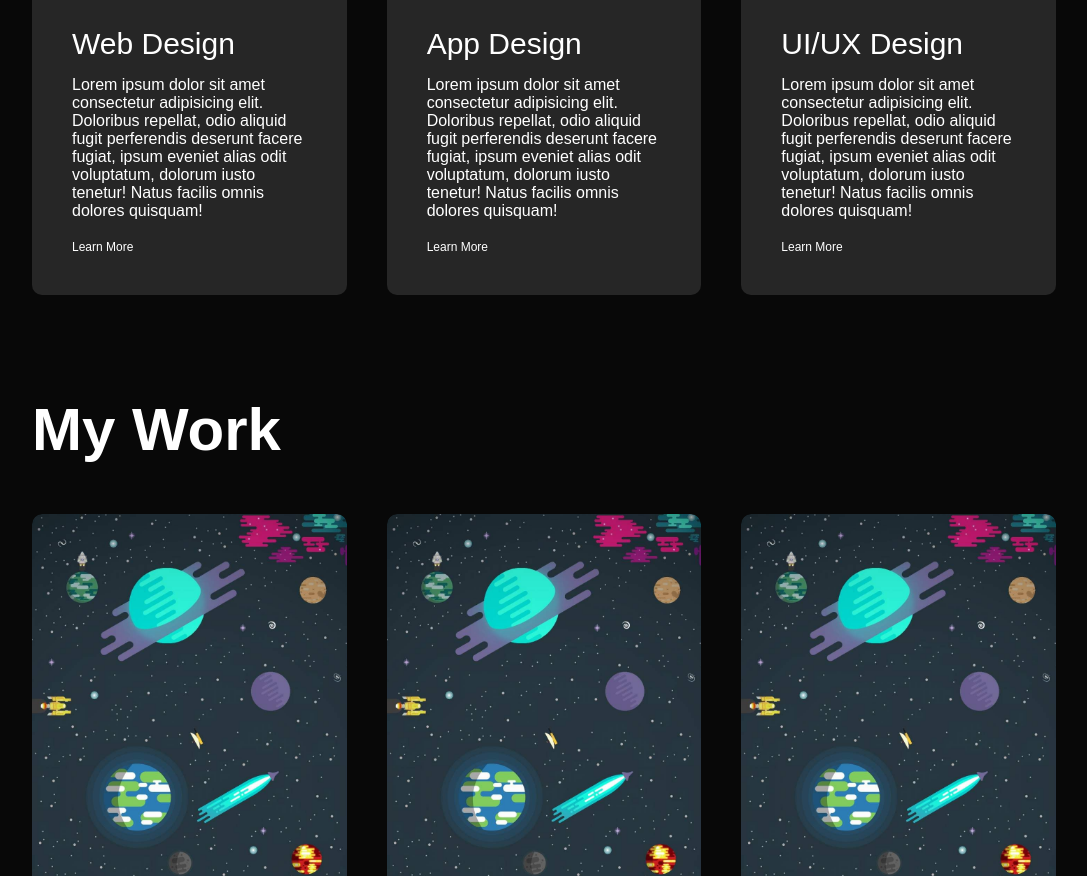
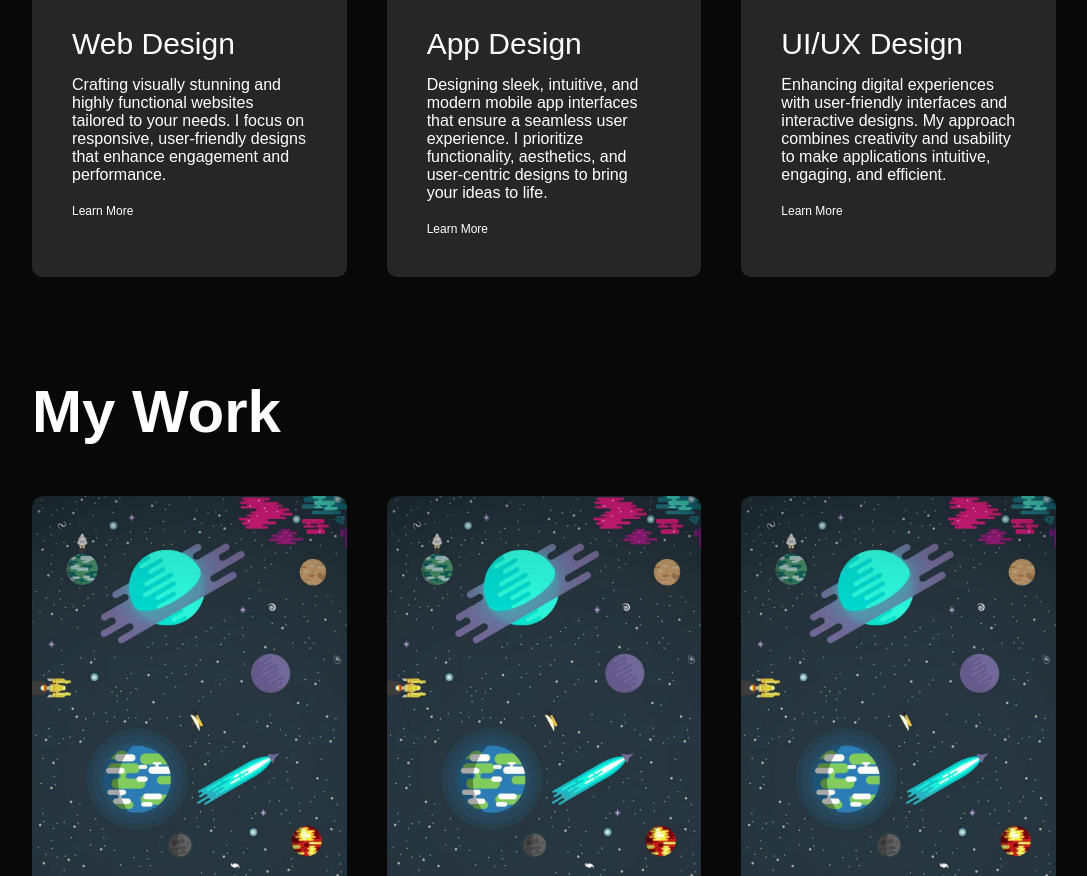
Before and after one commit to prashantjaitly9/Portfolio-Website, a plain HTML site: page index.html in a window 1280 px wide. Shown: the part 1714-2590 px from the top of the page, without its empty margins (96-1183 px from the left). Drawn offline with Linux system fonts and the light colour scheme.

Commit message:
Some changes in the content

```diff
--- a/index.html
+++ b/index.html
@@ -113,10 +113,9 @@
             <i class="fa-solid fa-code"></i>
             <h2>Web Design</h2>
             <p>
-              Lorem ipsum dolor sit amet consectetur adipisicing elit. Doloribus
-              repellat, odio aliquid fugit perferendis deserunt facere fugiat,
-              ipsum eveniet alias odit voluptatum, dolorum iusto tenetur! Natus
-              facilis omnis dolores quisquam!
+              Crafting visually stunning and highly functional websites tailored
+              to your needs. I focus on responsive, user-friendly designs that
+              enhance engagement and performance.
             </p>
             <a href="#">Learn More</a>
           </div>
@@ -125,10 +124,9 @@
             <i class="fa-brands fa-app-store-ios"></i>
             <h2>App Design</h2>
             <p>
-              Lorem ipsum dolor sit amet consectetur adipisicing elit. Doloribus
-              repellat, odio aliquid fugit perferendis deserunt facere fugiat,
-              ipsum eveniet alias odit voluptatum, dolorum iusto tenetur! Natus
-              facilis omnis dolores quisquam!
+              Designing sleek, intuitive, and modern mobile app interfaces that
+              ensure a seamless user experience. I prioritize functionality,
+              aesthetics, and user-centric designs to bring your ideas to life.
             </p>
             <a href="#">Learn More</a>
           </div>
@@ -137,10 +135,9 @@
             <i class="fa-solid fa-crop"></i>
             <h2>UI/UX Design</h2>
             <p>
-              Lorem ipsum dolor sit amet consectetur adipisicing elit. Doloribus
-              repellat, odio aliquid fugit perferendis deserunt facere fugiat,
-              ipsum eveniet alias odit voluptatum, dolorum iusto tenetur! Natus
-              facilis omnis dolores quisquam!
+              Enhancing digital experiences with user-friendly interfaces and
+              interactive designs. My approach combines creativity and usability
+              to make applications intuitive, engaging, and efficient.
             </p>
             <a href="#">Learn More</a>
           </div>
```
